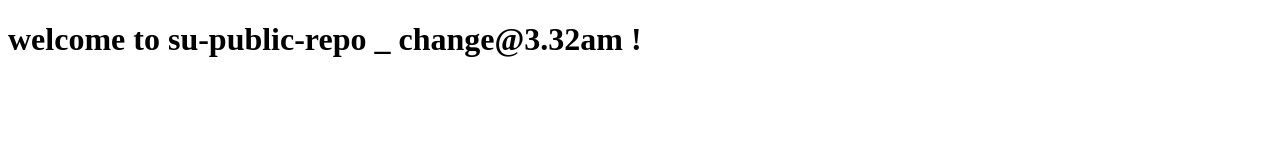
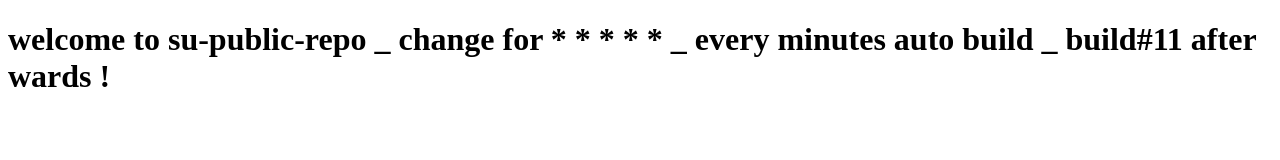
Before and after one commit to sumon737/su-public-repo, a plain HTML site: page index.html in a window 1280 px wide. Drawn offline with Linux system fonts and the light colour scheme.

Commit message:
Update index.html

```diff
--- a/index.html
+++ b/index.html
@@ -1,4 +1,4 @@
 <!DOCTYPE html>
 <title> su-repo </title>
-<h1> welcome to su-public-repo _ change@3.32am ! </h1>
+<h1> welcome to su-public-repo _ change for * * * * * _ every minutes auto build _ build#11 after wards ! </h1>
 </html>
```
